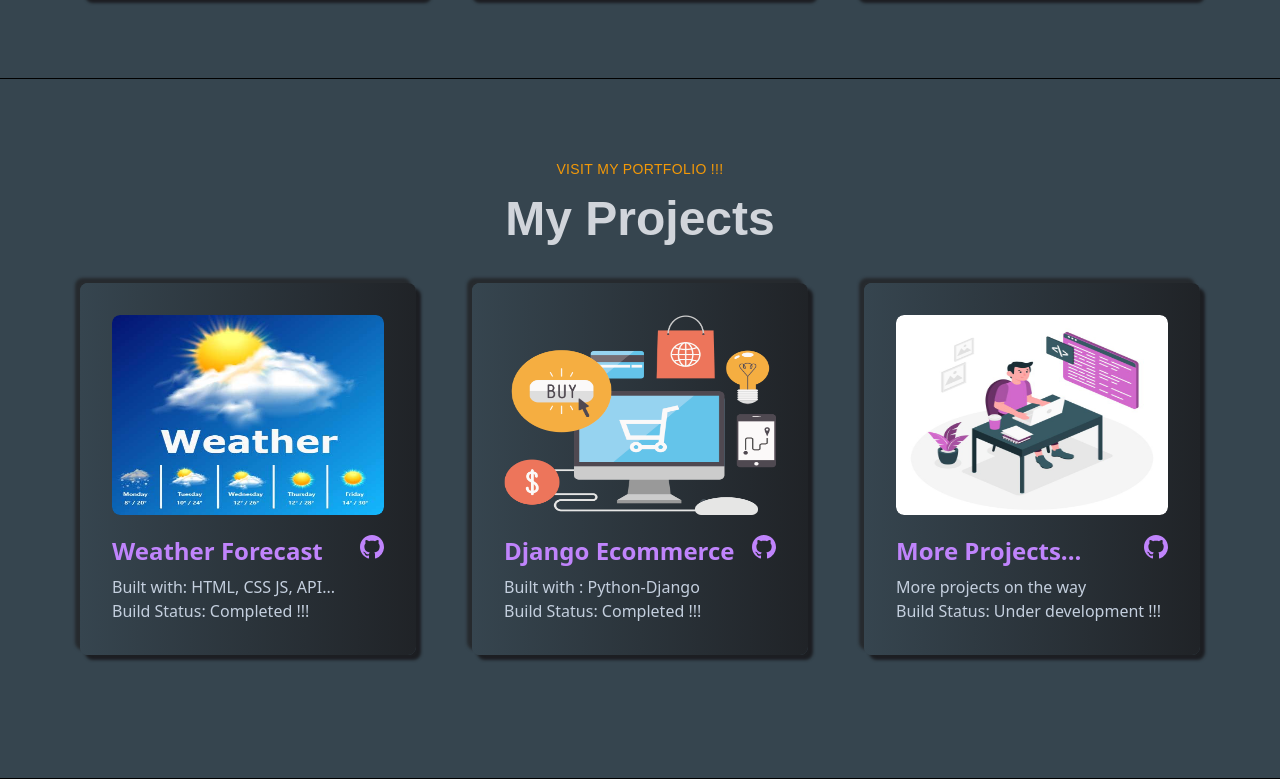
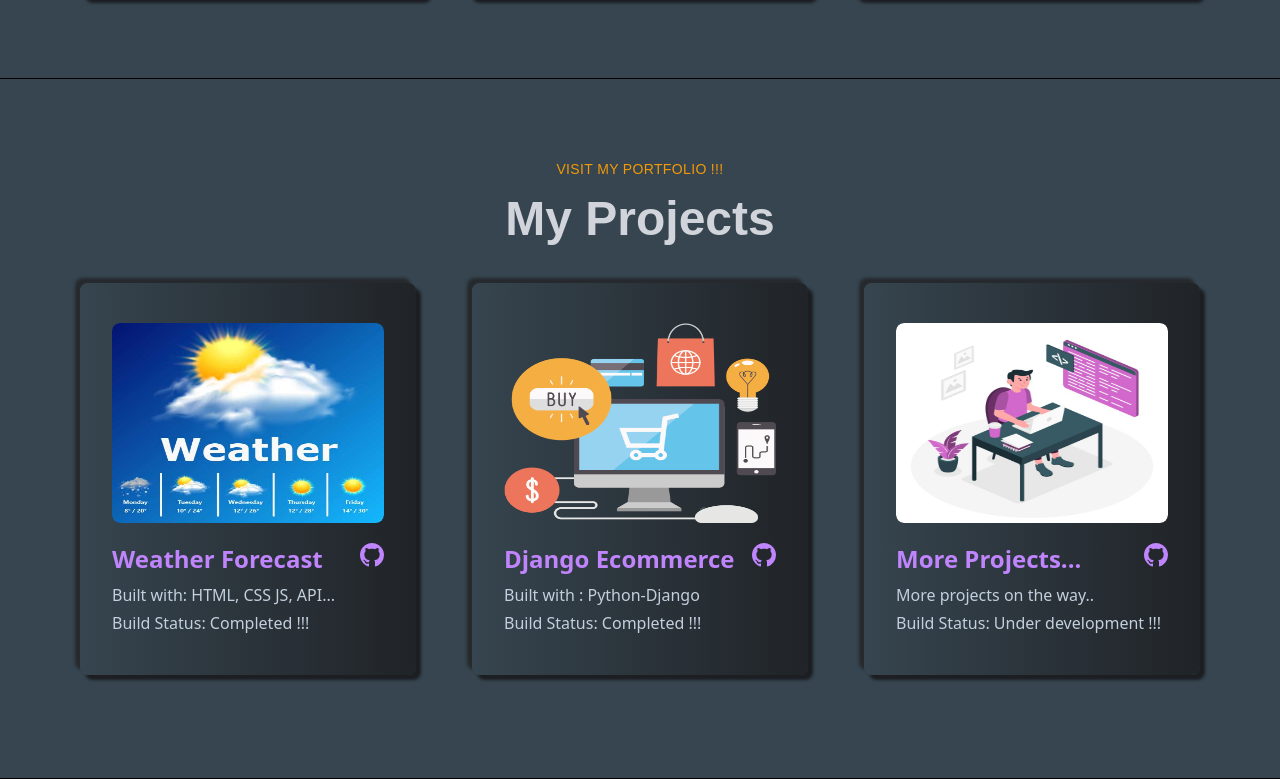
Before and after one commit to ramesh213/myweb, a React (Vite) app: page / in a window 1280 px wide. Shown: the part 1484-2263 px from the top of the page. Built offline with nearby package versions, Linux system fonts and the light colour scheme.

Commit message:
added project cards

```diff
--- a/src/components/projects/ProjectCards.jsx
+++ b/src/components/projects/ProjectCards.jsx
@@ -4,9 +4,9 @@ import { BsGithub } from "react-icons/bs";
 
 const ProjectCards = ({ title, desc, img, sub_desc }) => {
   return (
-    <div className="w-full px-8 h-auto py-8 rounded-lg shadow-shadowOne flex flex-col bg-gradient-to-r from-bodyColor to-[#202327] group hover:bg-gradient-to-b hover:from-gray-900 hover:gray-900 transition-colors duration-1000">
+    <div className="w-full px-8 h-auto py-10 rounded-lg shadow-shadowOne flex flex-col bg-gradient-to-r from-bodyColor to-[#202327] group hover:bg-gradient-to-b hover:from-gray-900 hover:gray-900 transition-colors duration-1000">
       <div className="w-full hight-auto overflow-hidden rounded-lg flex justify-center">
-        <img className="w-[300px] h-[200px] rounded-lg " src={img} alt="" />
+        <img className="w-[300px] h-[200px] rounded-lg group-hover:scale-110 duration-300 cursor-pointer" src={img} alt="" />
       </div>
       <div className="pt-5">
         <div className="font-bold text-2xl flex pb-2 justify-between">
@@ -14,7 +14,7 @@ const ProjectCards = ({ title, desc, img, sub_desc }) => {
           <div className="text-purple-400">{<BsGithub />}</div>
         </div>
         <div className="flex-col">
-          <div> {desc}</div>
+          <div className="pb-1"> {desc}</div>
           <div> {sub_desc}</div>
         </div>
       </div>
--- a/src/components/projects/Projects.jsx
+++ b/src/components/projects/Projects.jsx
@@ -28,7 +28,7 @@ const Projects = () => {
         />
         <ProjectCards
         title = "More Projects..."
-        desc = "More projects on the way"
+        desc = "More projects on the way.."
         sub_desc = "Build Status: Under development !!!"
         img = {more_projects}
         />
```
